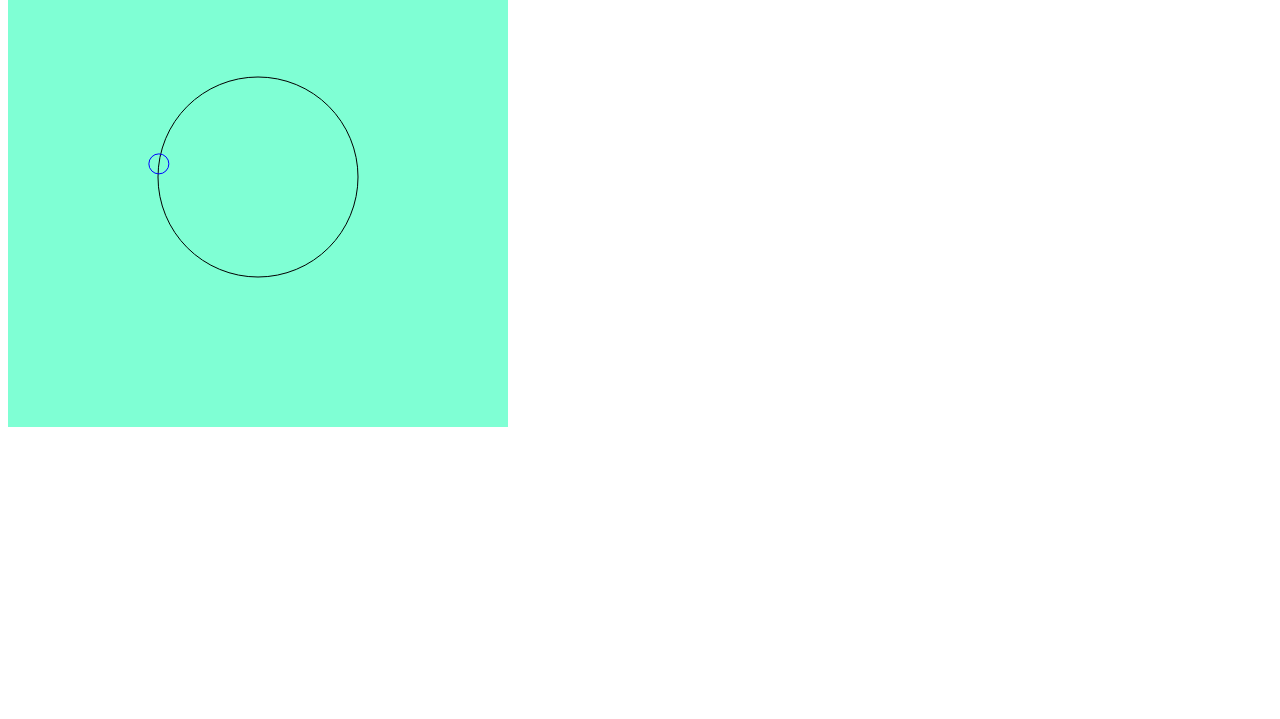
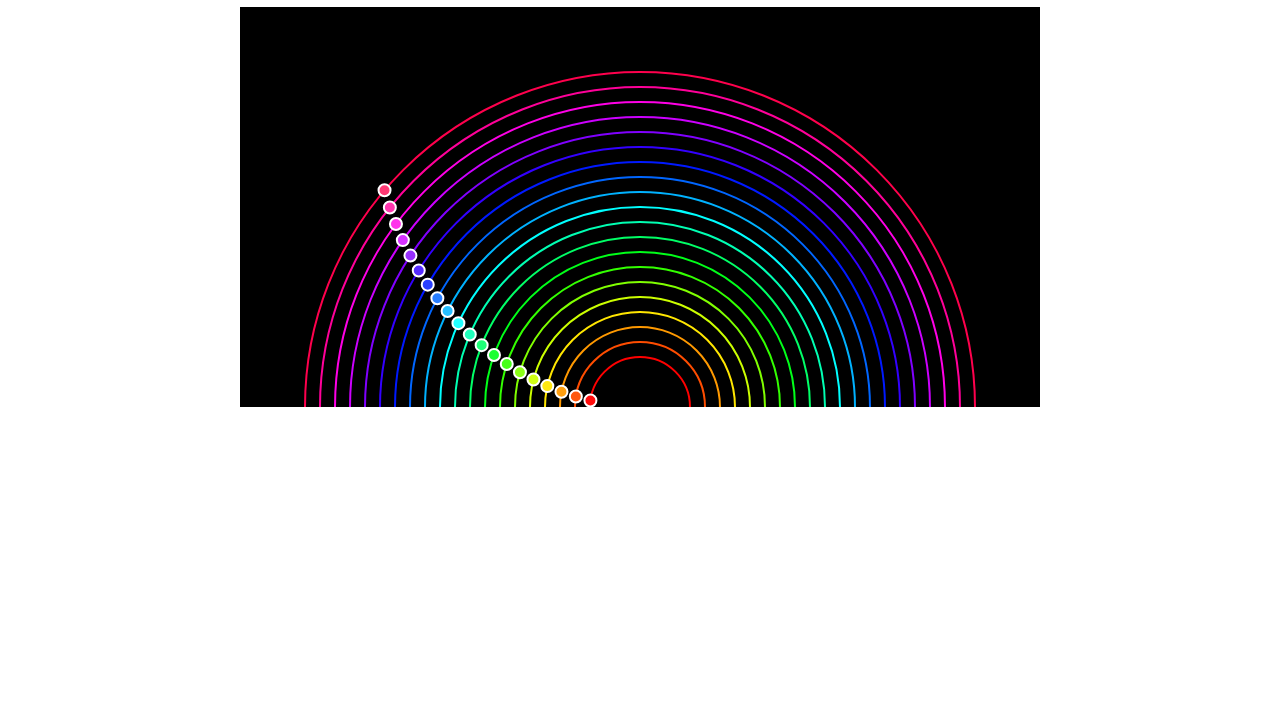
Before and after one commit to muskanqed/Polyrhythms_JavaScript_Project, a plain HTML site: page index.html in a window 1280 px wide. Shown: the part 81-800 px from the top of the page. Drawn offline with Linux system fonts and the light colour scheme.

Commit message:
Done with polyrhythms

```diff
--- a/ball.js
+++ b/ball.js
@@ -1,26 +1,35 @@
 class Ball {
-  constructor(track, radius, speed) {
+  constructor(track, radius, speed, soundFrequency, hue) {
     this.track = track;
     this.radius = radius;
     this.speed = speed;
+    this.soundFrequency = soundFrequency;
+    this.hue = hue;
     this.offset = 0;
-    this.direction = 1;
+    this.progress = 0;
+    this.round = 0;
     this.center = this.track.getPosition(this.offset);
   }
 
   move() {
-    this.offset += this.speed * this.direction;
-    this.center = this.track.getPosition(this.offset);
-    if (this.center.y > this.track.center.y) {
-      this.direction *= -1;
-      playSound();
+    this.offset += this.speed;
+    const res = this.track.getPosition(this.offset);
+    this.center = { x: res.x, y: res.y };
+    this.progress = res.progress;
+    if (res.round != this.round) {
+      playSound(this.soundFrequency);
+      this.round = res.round;
     }
   }
 
   draw(ctx) {
     ctx.beginPath();
     ctx.arc(this.center.x, this.center.y, this.radius, 0, Math.PI * 2);
-    ctx.strokeStyle = "blue";
+    ctx.lineWidth = 2;
+    ctx.strokeStyle = "white";
+    const lightness = 100 - 50 * this.progress;
+    ctx.fillStyle = `hsl(${this.hue}, 100%, ${lightness}%)`;
+    ctx.fill();
     ctx.stroke();
   }
 }
--- a/index.html
+++ b/index.html
@@ -3,34 +3,67 @@
   <head>
     <meta charset="UTF-8" />
     <meta name="viewport" content="width=device-width, initial-scale=1.0" />
-    <title>PolyRhytms</title>
+    <title>PolyRhythms</title>
   </head>
   <body>
-    <canvas id="myCanvas" style="background-color: aquamarine"></canvas>
+    <div style="display: flex; flex-direction: column">
+      <div style="display: flex; justify-content: center">
+        <h1>PolyRhythms</h1>
+      </div>
+      <div style="display: flex; justify-content: center">
+        <canvas id="myCanvas" style="background-color: black"></canvas>
+      </div>
+    </div>
     <script src="sound.js"></script>
     <script src="track.js"></script>
     <script src="ball.js"></script>
 
     <script>
-      const size = 500;
+      const size = 800;
       myCanvas.width = size;
-      myCanvas.height = size;
+      myCanvas.height = 400;
       const ctx = myCanvas.getContext("2d");
 
       const trackCenter = { x: size / 2, y: size / 2 };
-      const trackRadius = 100;
-      const ballRadius = 10;
-      const ballSpeed = 0.01;
+      const trackMinRadius = 50;
+      const trackStep = 15;
+      const ballRadius = 6;
+      const ballMinSpeed = 0.01;
+      ballSpeedStep = -0.0001;
 
-      const track = new Track(trackCenter, trackRadius);
-      const ball = new Ball(track, ballRadius, ballSpeed);
+      const soundFrequencies = [
+        1760, 1567.98, 1396.91, 1318.51, 1174.66, 1046.5, 987.77, 880, 783.99,
+        698.46, 659.25, 587.33, 523.25, 493.88, 440, 392, 349.23, 329.63,
+        293.66, 261.63,
+      ];
+
+      const tracks = [];
+      const balls = [];
+      const N = 20;
+
+      for (let i = 0; i < N; i++) {
+        const trackRadius = trackMinRadius + i * trackStep;
+        const ballSpeed = ballMinSpeed + i * ballSpeedStep;
+        const ballSoundFrequencies = soundFrequencies[i];
+        const hue = (i * 360) / N;
+        const track = new Track(trackCenter, trackRadius, hue);
+        const ball = new Ball(
+          track,
+          ballRadius,
+          ballSpeed,
+          ballSoundFrequencies,
+          hue
+        );
+        tracks.push(track);
+        balls.push(ball);
+      }
       animate();
 
       function animate() {
         ctx.clearRect(0, 0, size, size);
-        track.draw(ctx);
-        ball.move();
-        ball.draw(ctx);
+        tracks.forEach((track) => track.draw(ctx));
+        balls.forEach((ball) => ball.move());
+        balls.forEach((ball) => ball.draw(ctx));
         requestAnimationFrame(animate);
       }
     </script>
--- a/sound.js
+++ b/sound.js
@@ -1,8 +1,8 @@
 const audioCtx = new (window.AudioContext || window.webkitAudioContext)();
 
-function playSound(frequency = 440, duration = 1) {
+function playSound(frequency = 440, duration = 2) {
   const osc = audioCtx.createOscillator(); // This is a sound wave generator
-  osc.type = "sawtooth";
+  //   osc.type = "sawtooth";
   const envelope = audioCtx.createGain(); // Creates a gain node which controls volume
   osc.connect(envelope); // This means the raw sound wave from the oscillator goes into the volume controller.
 
@@ -11,7 +11,7 @@ function playSound(frequency = 440, duration = 1) {
   // 1. Set initial gain (volume) to 0 (mute) — start of envelope
   envelope.gain.setValueAtTime(0, audioCtx.currentTime);
   // 2. Fade in smoothly to volume 1 (max) — attack phase
-  envelope.gain.linearRampToValueAtTime(1, audioCtx.currentTime);
+  envelope.gain.linearRampToValueAtTime(0.05, audioCtx.currentTime + 0.05);
   // 3. Fade out smoothly to 0 over duration — release phase
   envelope.gain.linearRampToValueAtTime(0, audioCtx.currentTime + duration);
 
--- a/track.js
+++ b/track.js
@@ -1,21 +1,24 @@
 class Track {
-    constructor(center, radius) {
+  constructor(center, radius, hue) {
     this.center = center;
     this.radius = radius;
+    this.hue = hue;
+    this.period = Math.PI;
   }
 
   getPosition(offset) {
     return {
       x: this.center.x + Math.cos(offset) * this.radius,
-            y: this.center.y - Math.sin(offset) * this.radius
-        }
+      y: this.center.y - Math.abs(Math.sin(offset)) * this.radius,
+      round: Math.floor(offset / this.period),
+      progress: (offset % this.period) / this.period,
+    };
   }
 
   draw(ctx) {
     ctx.beginPath();
-        ctx.arc(this.center.x, this.center.y, this.radius, 0, Math.PI * 2);
-        ctx.strokeStyle = "black";
+    ctx.arc(this.center.x, this.center.y, this.radius, 0, Math.PI, true);
+    ctx.strokeStyle = `hsl(${this.hue}, 100%, 50%)`;
     ctx.stroke();
   }
-
 }
```
Lines whose indentation alone changed are shown as unchanged.
